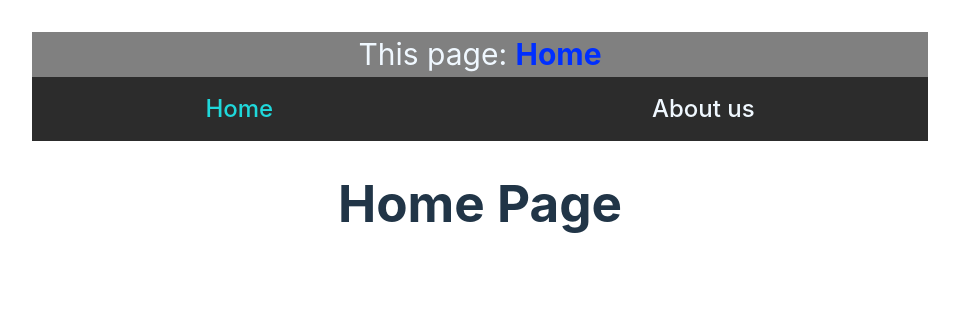
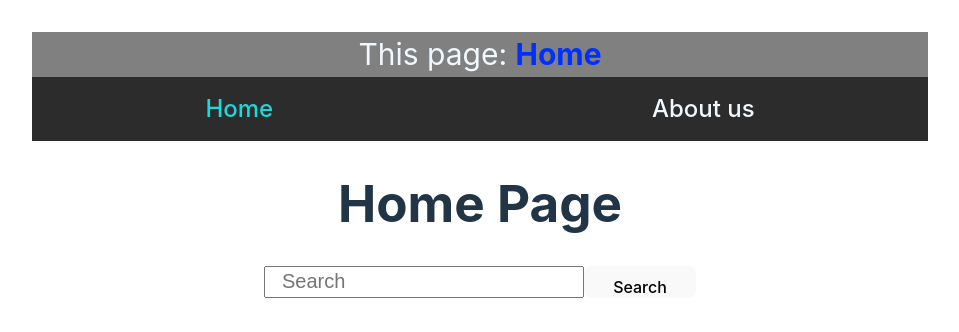
Before and after one commit to hell-llex/rs-school-react, a React (Vite) app: page / in a window 1280 px wide. Shown: the top 332 px of the page, without its empty margins (160-1119 px from the left). Built offline with nearby package versions, Linux system fonts and the light colour scheme.

Commit message:
feat: add search

```diff
--- /dev/null
+++ b/src/components/Search.css
@@ -0,0 +1,20 @@
+.container-search {
+  width: 100%;
+  height: 4vh;
+  display: flex;
+  flex-direction: row;
+  justify-content: center;
+  align-items: center;
+}
+
+.search {
+  height: 100%;
+  width: 20rem;
+  padding: 0rem 1rem;
+  font-size: 20px;
+}
+
+.btn-search {
+  height: 100%;
+  width: 7rem;
+}
--- /dev/null
+++ b/src/components/Search.tsx
@@ -0,0 +1,13 @@
+import './Search.css';
+import React from 'react';
+
+export function Search() {
+  return (
+    <div className="container-search">
+      <input type="search" name="" id="" placeholder="Search" className="search" />
+      <button type="submit" className="btn-search">
+        Search
+      </button>
+    </div>
+  );
+}
--- a/src/pages/HomePage.tsx
+++ b/src/pages/HomePage.tsx
@@ -1,12 +1,14 @@
 import React from 'react';
 import '../App.css';
 import { Header } from '../components/Header';
+import { Search } from '../components/Search';
 
 const HomePage = () => {
   return (
     <div className="App">
       <Header title="Home" />
       <h1>Home Page</h1>
+      <Search />
     </div>
   );
 };
```
